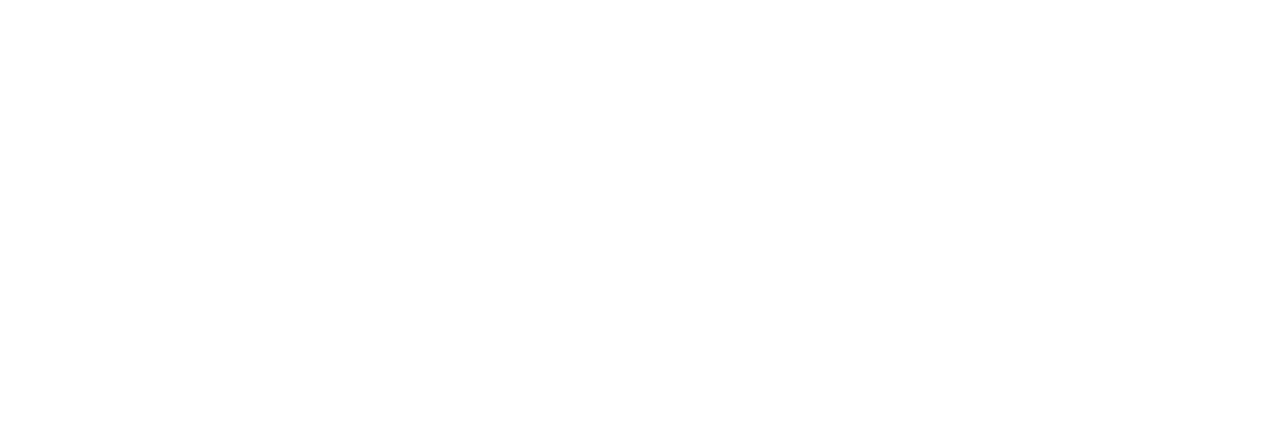
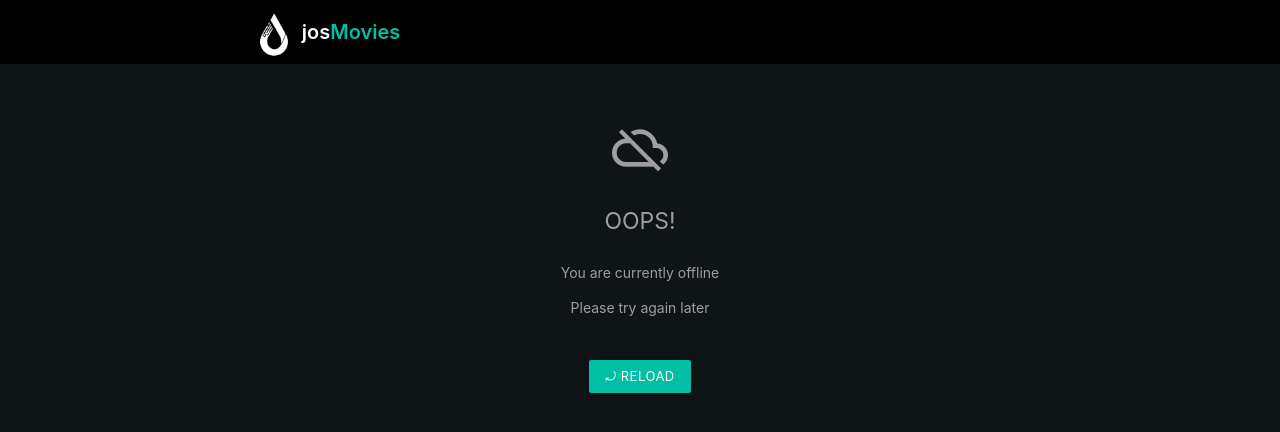
Before and after one commit to cano0029/pwa-movie-suggestion, a plain HTML site: page pages/404.html in a window 1280 px wide. Drawn offline with Linux system fonts and the light colour scheme.

Commit message:
Add offline 404 page

```diff
--- a/css/app.css
+++ b/css/app.css
@@ -41,9 +41,22 @@ a.brand-logo{
 span.movie-logo {
   color: #00bfa5;
 }
+
 /* search and suggested pages */
 #titlePage h5 {
   margin-top: 2rem;
   margin-bottom: 2rem;
   font-size: 1rem;
 }
+
+/* offline page */
+#offline {
+  margin-top: 4rem;
+}
+#offline h5, span#button{
+  margin-top: 2rem;
+  margin-bottom: 2rem;
+}
+#cloud-off{
+  font-size: 4rem;
+}
--- a/pages/404.html
+++ b/pages/404.html
@@ -0,0 +1,57 @@
+<!DOCTYPE html>
+<html lang="en">
+<head>
+  <meta charset="UTF-8">
+  <meta http-equiv="X-UA-Compatible" content="IE=edge">
+  <meta name="viewport" content="width=device-width, initial-scale=1.0">
+  <title> josMovies | Search Results</title>
+
+  <!-- materialize fonts and icons -->
+  <link type= "text/css" rel="stylesheet" href="/css/materialize.min.css">
+  <link href="https://fonts.googleapis.com/icon?family=Material+Icons" rel="stylesheet">
+
+  <!-- icons -->
+  <link rel="apple-touch-icon" sizes="180x180" href="/img/icons/apple-touch-icon.png">
+  <link rel="icon" type="image/png" sizes="32x32" href="/img/icons/favicon-32x32.png">
+  <link rel="icon" type="image/png" sizes="16x16" href="/img/icons/favicon-16x16.png">
+  <link rel="mask-icon" href="/img/icons/safari-pinned-tab.svg" color="#38aeb9">
+  <link rel="shortcut icon" href="/img/icons/favicon.ico">
+  <meta name="msapplication-TileColor" content="#38aeb9">
+  <meta name="msapplication-config" content="/img/icons/browserconfig.xml">
+
+  <meta name="theme-color" content="#38aeb9">
+
+  <!-- main -->
+  <link type= "text/css" href="../css/app.css" rel="stylesheet">
+
+  <!-- pwa manifest -->
+  <link rel="manifest" href="/manifest.json">
+</head>
+
+<body>
+  <!-- nav bar -->
+  <div class= "navbar-fixed">
+    <nav class="z-depth-0 black">
+      <div class="nav-wrapper container center black">
+        <a href="/home.html" class="brand-logo"><img id = "logo" src ="/img/logo/logo.png" alt = "app logo">jos<span class = "movie-logo">Movies</span></a>
+      </div>
+    </nav>
+  </div>
+
+    <!-- offline message -->
+  <div id = "offline" class = "container grey-text center">
+    <span id = "cloud-off" class="material-icons">cloud_off</span>
+    <h5>OOPS!</h5>
+    <p>You are currently offline</p>
+    <p>Please try again later</p>
+    <span class = "btn-small teal accent-4" id="button">⤾ Reload</span>
+
+  </div>
+
+  <!-- materialize script -->
+  <script type="text/javascript" src="/js/materialize.min.js"></script>
+  <!-- main script -->
+  <script type="text/javascript" src="../js/app.js"></script>
+</body>
+
+</html>
```
Also changed, not shown: serviceWorker.js (+6 -3 lines).
